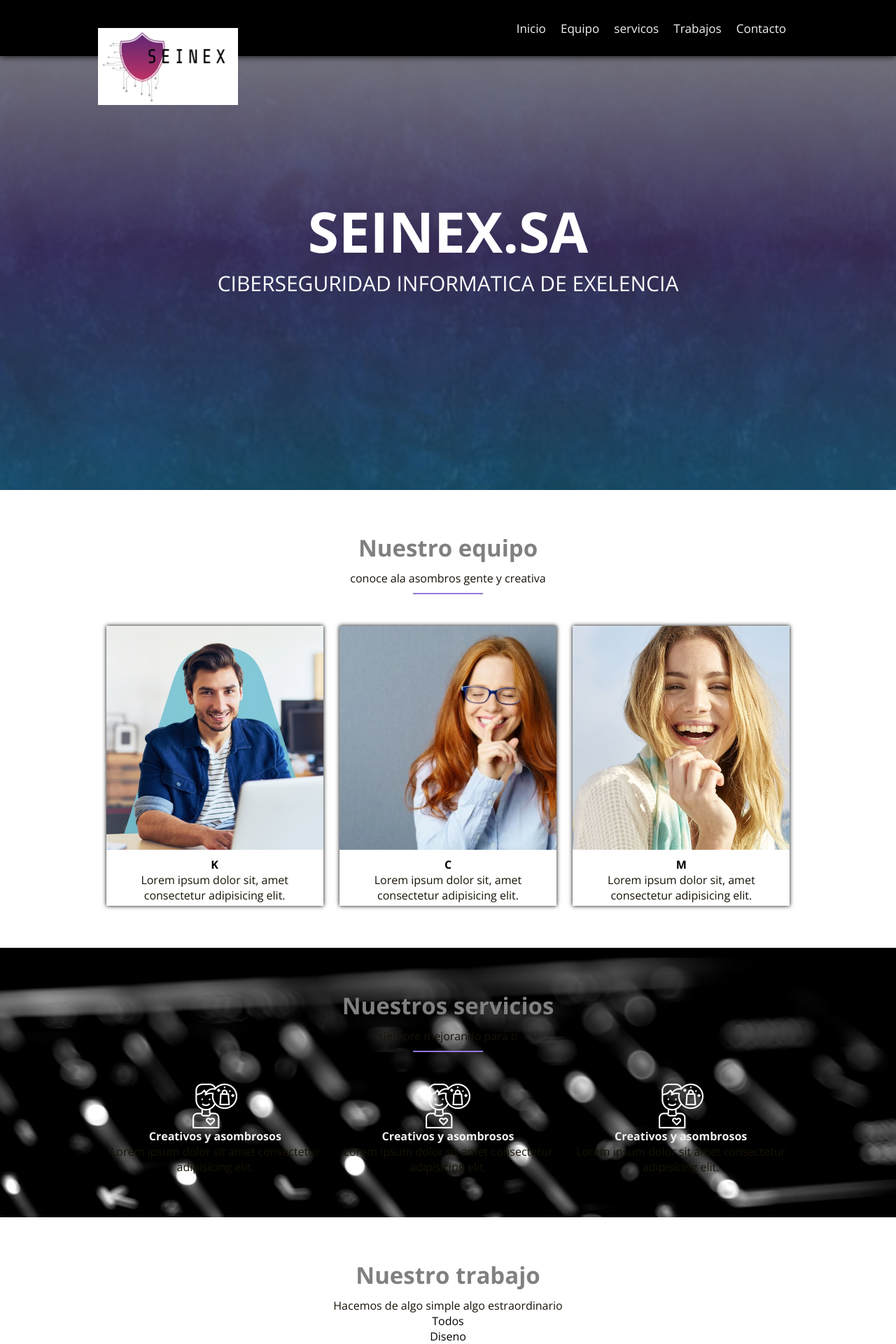
After one commit to Oliver3214/Lan3, a PHP site: page /index.html in a window 1280 px wide. The commit adds this page. Shown: the top 1920 px of the page at 70% size. Run offline with PHP 8.4, Linux system fonts and the light colour scheme; some libraries are stand-ins or nearby versions.

Commit message:
se agrego el logotipo y se cambio la imagen main

```diff
--- a/land3/estilos.css
+++ b/land3/estilos.css
@@ -1,8 +1,8 @@
 :root{
-  --color1:rgb(219,144,.5);
-  --color2:rgba(0, 3, 2, 0.079);
-  --color3:rgba(11,194,211,0.623);
-  --fondo: #f2f2f2;
+  --color1:rgb(152, 118, 221);
+  --color2:rgba(96, 64, 135, 0.079);
+  --color3:rgba(87, 16, 145, 0.623);
+  --fondo: white;
   --titulos:33px;
   --margenes:60px;
   --espacios:10px;
@@ -21,6 +21,8 @@ Body{
 }
 img{
   vertical-align: top;
+  font-weight: 500;
+
 }
 /*preloader*/
 .lds-facebook {
@@ -49,6 +51,8 @@ img{
     left: 45px;
     animation-delay: 0;
   }
+
+/**/
   @keyframes lds-facebook {
     0% {
       top: 6px;
@@ -66,9 +70,9 @@ img{
     height: 700px;
     background: linear-gradient(to bottom,
     gray,
-    rgba(29,241,171, .6),
+    rgba(64, 37, 92, 0.6),
     rgba(7,109,150, .45)
-    ),url(asdf.jpg);
+    ),url(fondo.jpg);
     background-attachment: fixed;
     background-position: center;
     background-size: cover;
@@ -76,18 +80,20 @@ img{
   nav{
     width: 100%;
     position: fixed;
-    box-shadow: 0 0 10px 0 #000;
   }
   .nav1{
-    background: transparent;
     height: 80px;
     color: #f2f2f2;
+    box-shadow: 0 0 10px 0 #000;
+    background-color: black;
+
   }
   .nav2{
     background: var(--fondo);
-    height: 100px;
+    height: 150px;
     color: black;
   }
+
   .contenedor-nav{
     display: flex;
     margin: auto;
@@ -97,7 +103,11 @@ img{
     max-width: 1000px;
     height: inherit;
     overflow: hidden;
+
+
   }
+
+/*generamos los enlaces para la pagina*/
   nav .enlaces a{
     display: inline-block;
     padding: 5px 0;
@@ -105,21 +115,34 @@ img{
     font-size: 17px;
     font-weight: 300;
     text-decoration: none;
-    border-bottom: 9px solid transparent;
+    border-bottom: 9px transparent;
     color: inherit;
   }
   nav.enlaces a:hover{
-    border-bottom: 3px solid black;
+    border-bottom: 6px  black;
     transition: 0,6s;
   }
-  .logo, .a img{
-    height: 80px;
+/*creamos el logo flotante*/
+
+  .alineador img{
+    position: fixed;
+    display: block;
+    align-items: center;
+    height: 110px;
+    width: 200px;
+    font-weight: 3000;
+    margin: 0 0px 0px 0;
+
   }
-  .icono{
-    display: none;
-    font-size: 24px;
-    padding: 23.5px 20px;
-  }
+
+/**/
+.icono{
+  display: none;
+  font-size: 24px;
+  padding: 23.5px 20px;
+  background-color: black;
+  align-items: end;
+}
 .textos{
   width: 100%;
   height: 100%;
--- /dev/null
+++ b/land3/index.html
@@ -0,0 +1,212 @@
+<!DOCTYPE html>
+<html lang="en">
+<head>
+    <meta charset="UTF-8">
+    <meta name="viewport" content="width=device-width, initial-scale=1.0">
+    <meta http-equiv="X-UA-Compatible" content="ie=edge">
+    <title>Document</title>
+    <link rel="stylesheet" href="estilos.css">
+    <link href="https://fonts.googleapis.com/css?family=Open+Sans:300,400,700,800&display=swap" rel="stylesheet">
+    <script src="https://kit.fontawesome.com/10780d7f46.js" crossorigin="anonymous"></script>
+    <div> <a href="https://www.flaticon.es/autores/freepik" title="Freepik"></a>  <a href="https://www.flaticon.es/"     title="Flaticon"></a></div>
+</head>
+<body class="hidden">
+    <!---<div class="central" id="onload">
+        <div class="lds-facebook">
+            <div>
+    a
+            </div>
+            <div>
+    a
+            </div>
+            <div>
+    a
+            </div>
+        </div>
+    </div>--->
+   <header>
+       <nav id="nav" class="nav1" >
+           <div class="contenedor-nav"><!--cramos el contenedor para el logo-->
+                <div class="alineador">
+                   <img src="png/logo_principal_blanco.png" alt=""><!--- colocamos el logo de la empresa  png/logo_principal_negro.png--->
+               </div>
+               <div class="contenedor_menu" id="enlaces">
+                    <div class="enlaces" id="enlaces">
+                        <a href="#" id="enlaces-inicio" class="btn-header">Inicio</a>
+                        <a href="#" id="enlaces-equipo" class="btn-header">Equipo</a>
+                        <a href="#" id="enlaces-servico" class="btn-header">servicos</a>
+                        <a href="#" id="enlaces-trabajo" class="btn-header">Trabajos</a>
+                        <a href="#" id="enlaces-contacto" class="btn-header">Contacto</a>
+                    </div>
+               </div>
+               <div class="icono" id="open">
+                    <span>&#9776;</span>
+               </div>
+       </nav>
+
+       <div class="textos">
+            <h1>SEINEX.SA</h1>
+            <h2>CIBERSEGURIDAD INFORMATICA DE EXELENCIA</h2>
+       </div>
+   </header>
+
+   <main>
+       <section class="team contenedor" id="equipo">
+           <h3> Nuestro equipo</h3>
+           <p class="after "> conoce ala asombros gente y creativa</p>
+           <div class="card">
+               <div class="content-card ">
+                   <div class="people">
+                       <img src="people1.jpg" alt="">
+                   </div>
+                   <div class="texto-team">
+                       <h4>K</h4>
+                       <p>Lorem ipsum dolor sit, amet consectetur adipisicing elit. Repudiandae, amet, voluptates magnam tempora quasi odit id facilis et quas voluptatum cumque ex? A eius sed officia itaque, accusantium reiciendis sapiente!</p>
+                   </div>
+               </div>
+               <div class="content-card">
+                   <div class="people">
+                       <img src="persona2.webp" alt="">
+                   </div>
+                <div class="texto-team">
+                       <h4>C</h4>
+                       <p>Lorem ipsum dolor sit, amet consectetur adipisicing elit. Repudiandae, amet, voluptates magnam tempora quasi odit id facilis et quas voluptatum cumque ex? A eius sed officia itaque, accusantium reiciendis sapiente!</p>
+                   </div>
+               </div>
+               <div class="content-card">
+                   <div class="people">
+                       <img src="persona3.jpg" alt="">
+                   </div>
+                   <div class="texto-team">
+                       <h4>M</h4>
+                       <p>Lorem ipsum dolor sit, amet consectetur adipisicing elit. Repudiandae, amet, voluptates magnam tempora quasi odit id facilis et quas voluptatum cumque ex? A eius sed officia itaque, accusantium reiciendis sapiente!</p>
+                   </div>
+               </div>
+            </div>
+        </section>
+        <section class="about " id="servicio">
+            <div class="contenedor">
+                <h3>Nuestros servicios</h3>
+                <p class="after"> siempre mejorando para ti</p>
+                <div class="servicios">
+                    <div class="caja-servicios">
+                        <img src="a.png" alt="">
+                        <h4>Creativos y asombrosos</h4>
+                        <p>Lorem ipsum dolor sit amet consectetur adipisicing elit.</p>
+                    </div>
+                    <div class="caja-servicios">
+                        <img src="a.png" alt="">
+                        <h4>Creativos y asombrosos</h4>
+                        <p>Lorem ipsum dolor sit amet consectetur adipisicing elit.</p>
+                    </div>
+                    <div class="caja-servicios">
+                        <img src="a.png" alt="">
+                        <h4>Creativos y asombrosos</h4>
+                        <p>Lorem ipsum dolor sit amet consectetur adipisicing elit.</p>
+                    </div>
+                </div>
+            </div>
+        </section>
+        <section class="work contenedor" id="trabajo">
+            <h3>Nuestro trabajo</h3>
+            <p> Hacemos de algo simple algo estraordinario</p>
+            <div class="botones-work">
+                <ul>
+                    <li class="filter active" data-nonbre="todos">Todos</li>
+                    <li class="filter" data-nonbre="Diseno">Diseno</li>
+                    <li class="filter" data-nonbre="programacion">Programacion</li>
+                    <li class="filter" data-nonbre="Marketing">Marketing</li>
+                </ul>
+            </div>
+            <div class="galeria-work">
+                <div class="cont-work programacion">
+                    <div class="img-work">
+                        <img src="programacion1.jpg" alt="">
+                    </div>
+                    <div class="textos-work">
+                        <h4>Programacion</h4>
+                    </div>
+                </div>
+                <div class="cont-work programacion">
+                    <div class="img-work">
+                        <img src="programacion2.jpg" alt="">
+                    </div>
+                    <div class="textos-work">
+                        <h4>Programacion</h4>
+                    </div>
+                </div>
+                <div class="cont-work programacion">
+                    <div class="img-work">
+                        <img src="programacion3.jpg" alt="">
+                    </div>
+                    <div class="textos-work">
+                        <h4>Programacion</h4>
+                    </div>
+                </div>
+                <div class="cont-work diseno">
+                    <div class="img-work">
+                        <img src="diseno.jpg" alt="">
+                    </div>
+                    <div class="textos-work">
+                        <h4>Diseno</h4>
+                    </div>
+                </div>
+                <div class="cont-work diseno">
+                    <div class="img-work">
+                        <img src="diseno2.jpg" alt="">
+                    </div>
+                    <div class="textos-work">
+                        <h4>Diseno</h4>
+                    </div>
+                </div>
+                <div class="cont-work diseno">
+                    <div class="img-work">
+                        <img src="diseno3.jpg" alt="">
+                    </div>
+                    <div class="textos-work">
+                        <h4>Diseno</h4>
+                    </div>
+                </div>
+                <div class="cont-work marketing">
+                    <div class="img-work">
+                        <img src="marketing.jpg" alt="">
+                    </div>
+                    <div class="textos-work">
+                        <h4>Marqueting</h4>
+                    </div>
+                </div>
+                <div class="cont-work marketing">
+                    <div class="img-work">
+                        <img src="marketing2.jpg" alt="">
+                    </div>
+                    <div class="textos-work">
+                        <h4>Marqueting</h4>
+                    </div>
+                </div>
+                <div class="cont-work marketing">
+                    <div class="img-work">
+                        <img src="marketing3.jpeg" alt="">
+                    </div>
+                    <div class="textos-work">
+                        <h4>Marqueting</h4>
+                    </div>
+                </div>
+            </div>
+        </section>
+   </main>
+    <footer class="contacto">
+        <div class="footer contenedor">
+            <div class="marca-logo">
+                <img src="png/a.png" alt="">
+            </div>
+            <div class="iconos" >
+                <i class="fas fa-address-card"></i>
+                <i class="fab fa-github-square"></i>
+                <i class="fab fa-facebook-f"></i>
+            </div>
+            <p>La pasion e inovacion es lo que nos distingue del resto</p>
+        </div>
+    </footer>
+    <script src="scrip.js"></script>
+</body>
+</html>
```
Also changed, not shown: land3/png/logo_principal_blanco.png (added), land3/png/logo_principal_negro.png (added).
